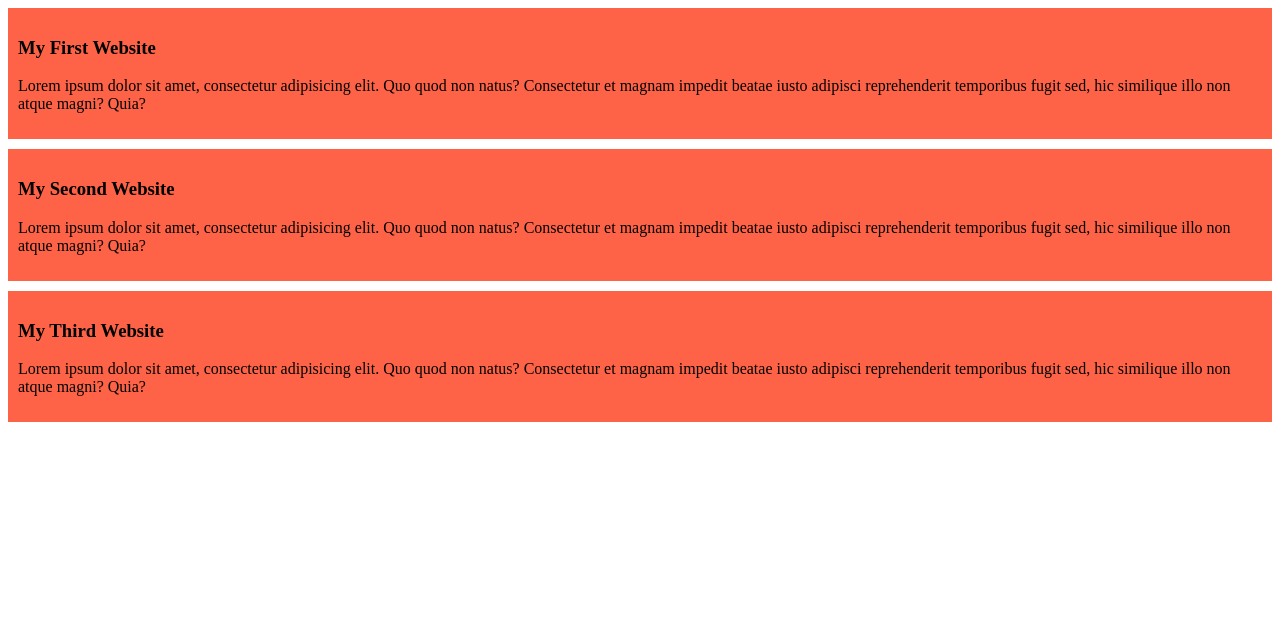
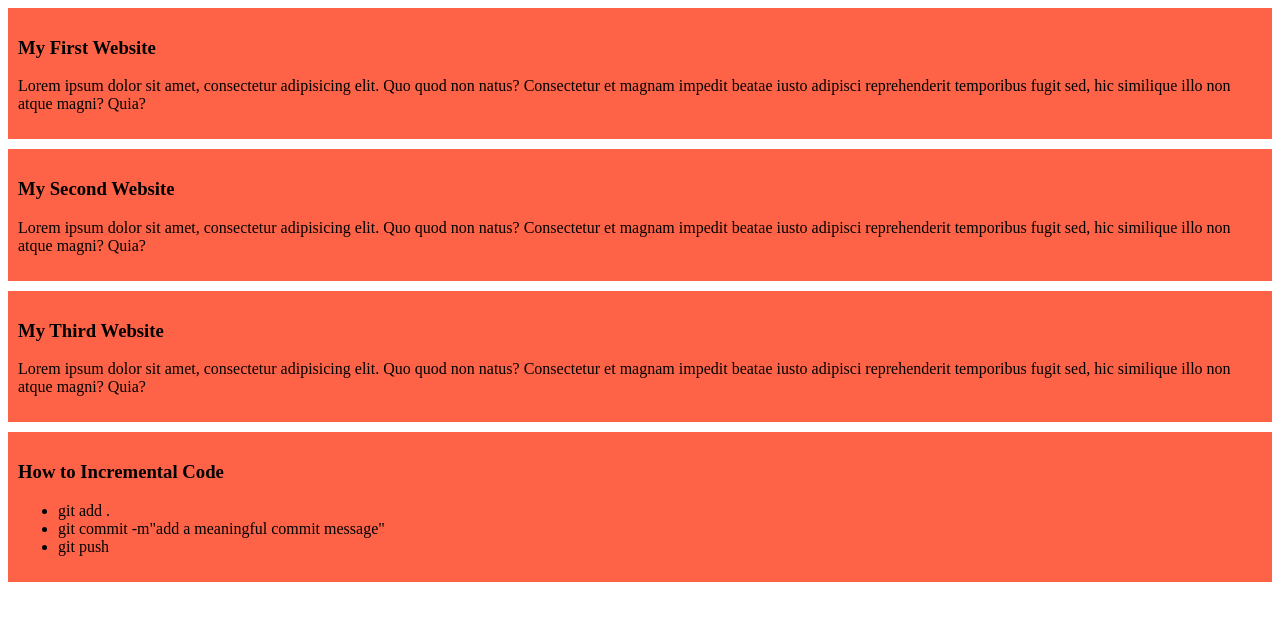
Before and after one commit to ShadatKibria/my-simple-website, a plain HTML site: page index.html in a window 1280 px wide. Drawn offline with Linux system fonts and the light colour scheme.

Commit message:
added a list

```diff
--- a/index.html
+++ b/index.html
@@ -19,5 +19,13 @@
         <h3>My Third Website</h3>
         <p>Lorem ipsum dolor sit amet, consectetur adipisicing elit. Quo quod non natus? Consectetur et magnam impedit beatae iusto adipisci reprehenderit temporibus fugit sed, hic similique illo non atque magni? Quia?</p>
     </div>
+    <div>
+        <h3>How to Incremental Code</h3>
+        <ul>
+            <li>git add .</li>
+            <li>git commit -m"add a meaningful commit message"</li>
+            <li>git push</li>
+        </ul>
+    </div>
 </body>
 </html>
```
